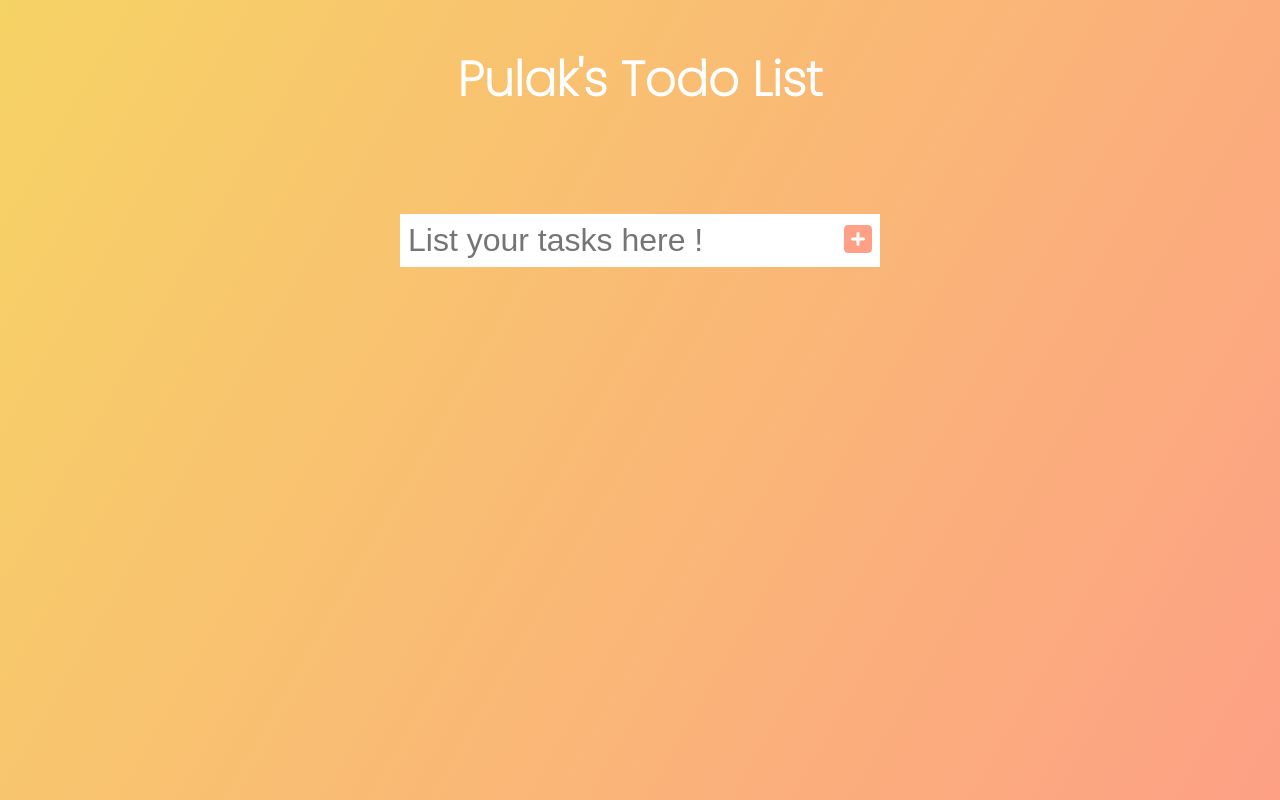
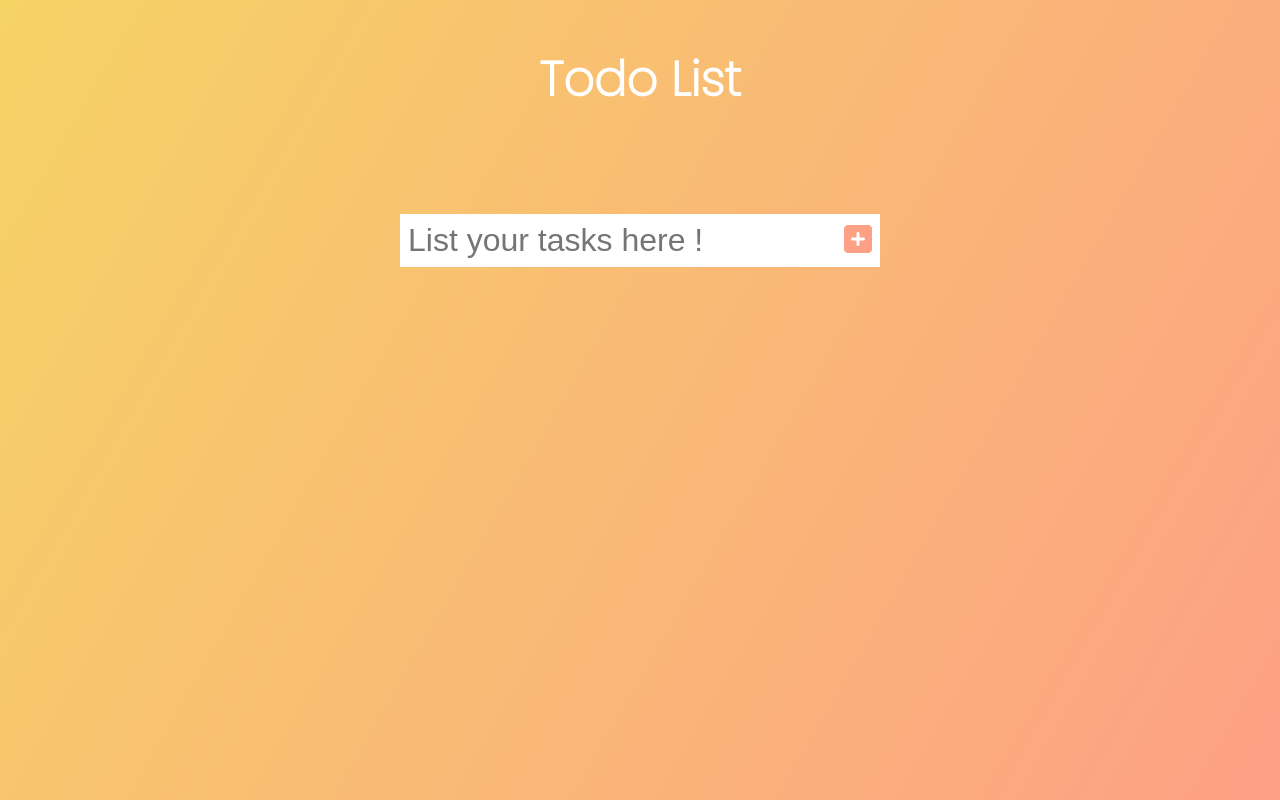
Before and after one commit to PULAK-SN/ToDo-List, a plain HTML site: page index.html in a window 1280 px wide. Drawn offline with Linux system fonts and the light colour scheme; a web font is replaced by a local one.

Commit message:
Update index.html

```diff
--- a/index.html
+++ b/index.html
@@ -13,7 +13,7 @@
 <body>
 
     <header>
-        <h1>Pulak's Todo List</h1>
+        <h1>Todo List</h1>
     </header>
 
     <form>
```
